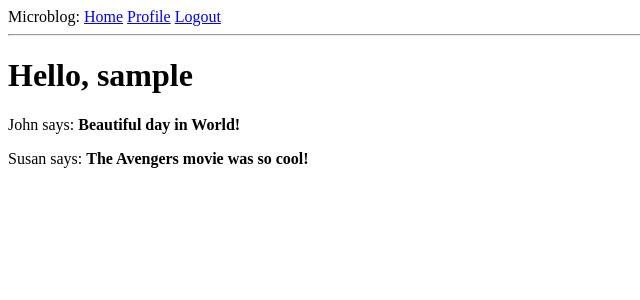
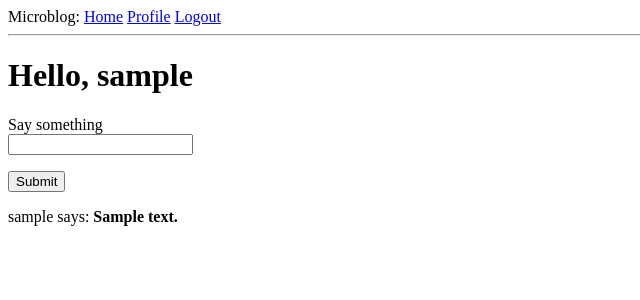
Before and after one commit to Alsiri0n/flmiguel, a Flask app: page / in a window 1280 px wide. Shown: the top 300 px of the page, without its empty margins (0-640 px from the left). Run offline with Flask 3, Linux system fonts and the light colour scheme; a user stored in the database is signed in; tables that the repository leaves empty hold one stand-in row (values such as "Sample post").

Commit message:
Add function to create new posts

```diff
--- a/app/forms.py
+++ b/app/forms.py
@@ -62,4 +62,16 @@ class EditProfileForm(FlaskForm):
                 raise ValidationError('Please user a different username.')
 
 class EmptyForm(FlaskForm):
+    """
+    Form for follow/unfollow user
+    """
     submit = SubmitField('Submit')
+
+
+class PostForm(FlaskForm):
+    """
+    Form for posting messages
+    """
+    post = StringField('Say something',
+     validators=[DataRequired(), Length(min=1, max=140)])
+    submit = SubmitField('Submit')
--- a/app/routes.py
+++ b/app/routes.py
@@ -6,28 +6,25 @@ from werkzeug.urls import url_parse
 from flask import render_template, flash, redirect, url_for, request
 from flask_login import current_user, login_user, logout_user, login_required
 from app import app, db
-from app.forms import LoginForm, RegistrationForm, EditProfileForm, EmptyForm
-from app.models import User
+from app.forms import LoginForm, RegistrationForm, EditProfileForm, EmptyForm, PostForm
+from app.models import User, Post
 
-@app.route('/')
-@app.route('/index')
+@app.route('/', methods=['GET', 'POST'])
+@app.route('/index', methods=['GET', 'POST'])
 @login_required
 def index():
     """
-    Create index page of site
+    Show index page of site
     """
-    # user = {'username': 'Alsiri0n'}
-    posts = [
-        {
-            'author': {'username': 'John'},
-            'body': 'Beautiful day in World!'
-        },
-        {
-            'author': {'username': 'Susan'},
-            'body': 'The Avengers movie was so cool!'
-        }
-    ]
-    return render_template('index.html', title='Home', posts=posts)
+    form = PostForm()
+    if form.validate_on_submit():
+        post = Post(body=form.post.data, author=current_user)
+        db.session.add(post)
+        db.session.commit()
+        flash('Your post in now live!')
+        return redirect(url_for('index'))
+    posts = current_user.followed_posts().all()
+    return render_template('index.html', title='Home', form=form, posts=posts)
 
 
 @app.route('/login', methods=['GET', 'POST'])
@@ -63,7 +60,7 @@ def logout():
 @app.route('/register', methods=['GET', 'POST'])
 def register():
     """
-    Implement user registertation
+    Implement user registration
     """
     if current_user.is_authenticated:
         return redirect(url_for('index'))
@@ -85,10 +82,7 @@ def profile(username: str):
     Implement user profile
     """
     user = User.query.filter_by(username=username).first_or_404()
-    posts = [
-        {'author': user, 'body': 'Test post #1'},
-        {'author': user, 'body': 'Test post #2'}
-    ]
+    posts = Post.query.filter_by(user_id=current_user.id).all()
     form = EmptyForm()
     return render_template('user.html', user=user, posts=posts, form=form)
 
--- a/app/templates/index.html
+++ b/app/templates/index.html
@@ -2,6 +2,17 @@
 
 {% block content %}
     <h1>Hello, {{ current_user.username }}</h1>
+    <form action="" method="POST">
+        {{ form.hidden_tag() }}
+        <p>
+            {{ form.post.label }}<br>
+            {{ form.post(cols=32, rows=4)}}<br>
+            {% for error in form.post.errors %}
+                <span color="red">[{{ error }}]</span>
+            {% endfor %}
+        </p>
+        <p>{{ form.submit() }}</p>
+    </form>
     {% for post in posts %}
         <div>
             <p>{{ post.author.username }} says: <b>{{ post.body }}</b></p>
```
